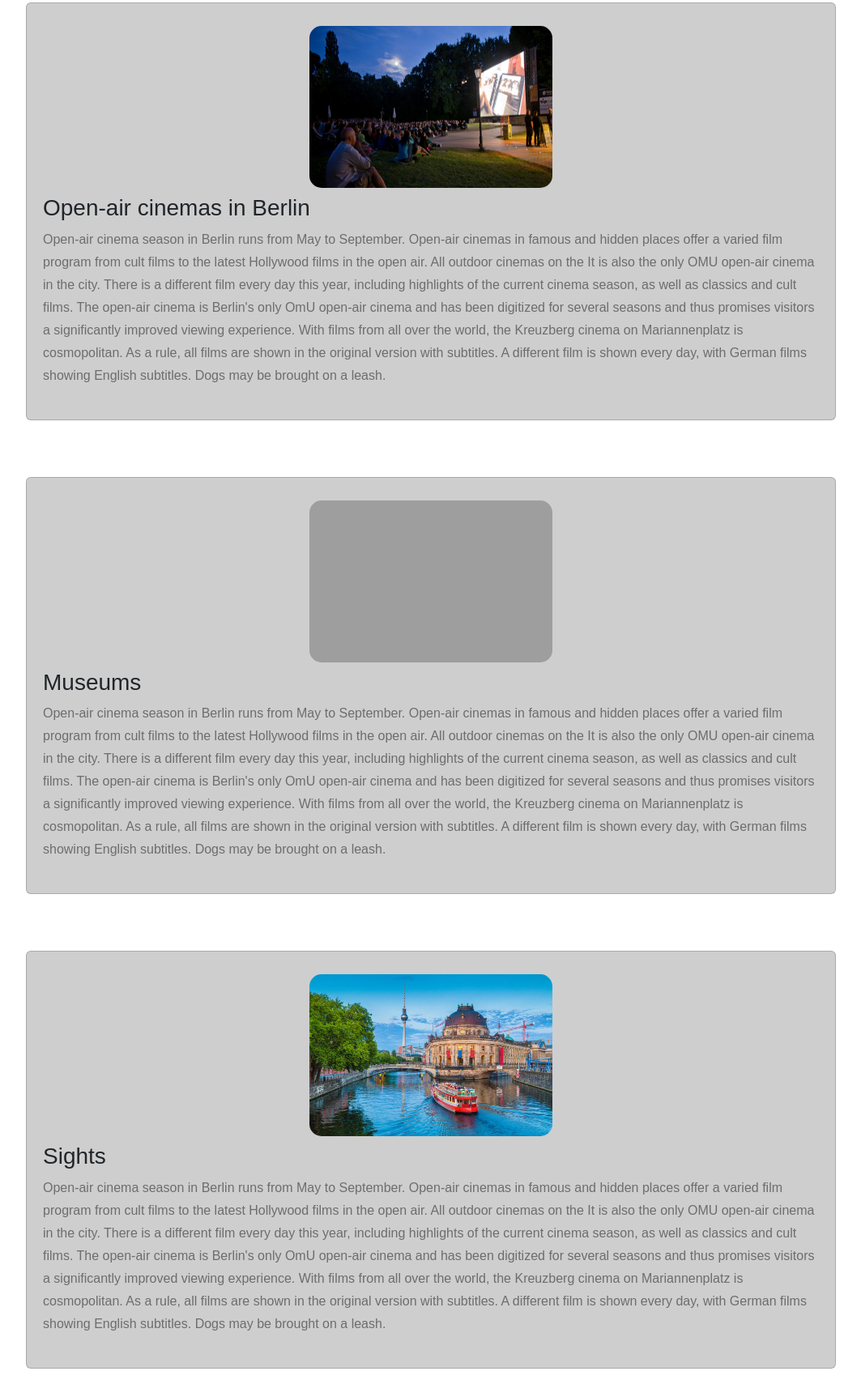
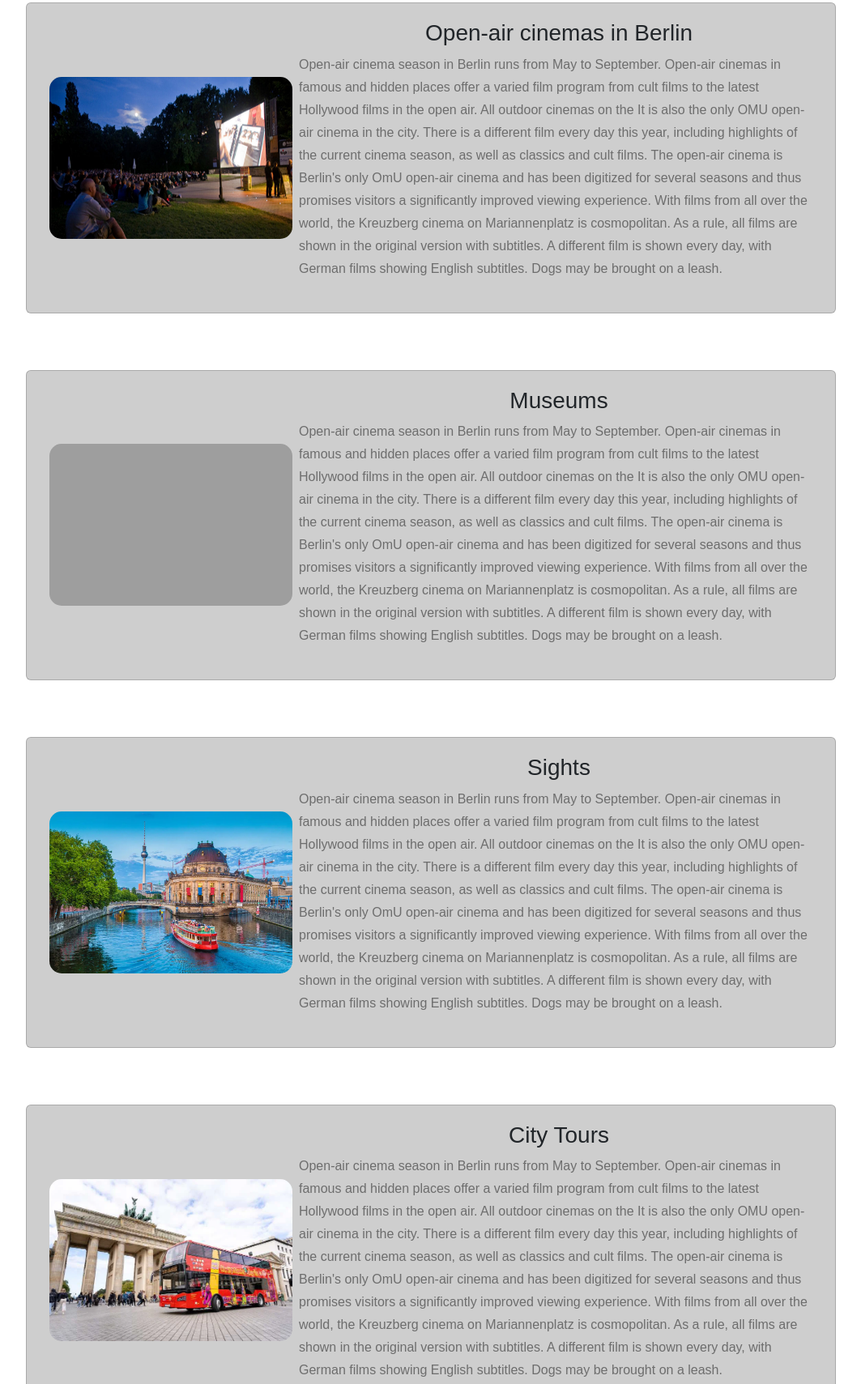
Before and after one commit to SolangeAndraca/Andraca, a plain HTML site: page pages/tourism.html in a window 1280 px wide. Shown: the part 303-2012 px from the top of the page at 81% size, without its empty margins (108-1171 px from the left). Drawn offline with nearby package versions, Linux system fonts and the light colour scheme; grey boxes are pictures that could not be loaded.

Commit message:
arregle tourism, agregue css

```diff
--- a/css/style.css
+++ b/css/style.css
@@ -86,9 +86,11 @@ a{
         border-radius: 15 px;
         padding: 20px;
         display: flex;
-        align-items: center;
+        flex-direction: row;
+        align-items:center;
         position: relative;
         margin-bottom: 50px;
+
     }
 
     .card__thumbnail {
@@ -98,9 +100,11 @@ a{
         border-radius: 10px;
         overflow: hidden;
         display: inline-block;
+
     }
 
-    .card__img{
+    .card__img {
+
         width: 300px;
         height: 200px;
         border-radius: 15px;
@@ -120,6 +124,12 @@ a{
         line-height: 28px;
         color:#6d6d6d;
         margin-bottom: 20px;
+    }
+
+
+    .card__title{
+        display:flex;
+        justify-content:center;
     }
 
     /* ¡¡¡¡¡ ACA TERMINA EL CSS DE  TOURISM!!!!!!! */
--- a/pages/tourism.html
+++ b/pages/tourism.html
@@ -38,7 +38,7 @@
           </a>
 
           <div class="card__textos">
-            <h3>Open-air cinemas in Berlin</h3>
+            <h3 class="card__title">Open-air cinemas in Berlin</h3>
 
             <p class="card__extracto">
               Open-air cinema season in Berlin runs from May to September. Open-air cinemas in famous and hidden places offer a varied film program from cult films to the latest Hollywood films in the open air. All outdoor cinemas on the
@@ -62,7 +62,7 @@
           </a>
 
           <div class="card__textos">
-            <h3>Museums</h3>
+            <h3 class="card__title">Museums</h3>
 
             <p class="card__extracto">
               Open-air cinema season in Berlin runs from May to September. Open-air cinemas in famous and hidden places offer a varied film program from cult films to the latest Hollywood films in the open air. All outdoor cinemas on the
@@ -86,7 +86,7 @@
           </a>
 
           <div class="card__textos">
-            <h3>Sights</h3>
+            <h3 class="card__title">Sights</h3>
 
             <p class="card__extracto">
               Open-air cinema season in Berlin runs from May to September. Open-air cinemas in famous and hidden places offer a varied film program from cult films to the latest Hollywood films in the open air. All outdoor cinemas on the
@@ -111,7 +111,7 @@
           </a>
 
           <div class="card__textos">
-            <h3>City Tours</h3>
+            <h3 class="card__title">City Tours</h3>
 
             <p class="card__extracto">
               Open-air cinema season in Berlin runs from May to September. Open-air cinemas in famous and hidden places offer a varied film program from cult films to the latest Hollywood films in the open air. All outdoor cinemas on the
@@ -134,7 +134,7 @@
           </a>
 
           <div class="card__textos">
-            <h3>Events this Month</h3>
+            <h3 class="card__title">Events this Month</h3>
 
             <p class="card__extracto">
               Open-air cinema season in Berlin runs from May to September. Open-air cinemas in famous and hidden places offer a varied film program from cult films to the latest Hollywood films in the open air. All outdoor cinemas on the
@@ -158,7 +158,7 @@
           </a>
 
           <div class="card__textos">
-            <h3>Flea Markets</h3>
+            <h3 class="card__title"> Flea Markets</h3>
 
             <p class="card__extracto">
               Open-air cinema season in Berlin runs from May to September. Open-air cinemas in famous and hidden places offer a varied film program from cult films to the latest Hollywood films in the open air. All outdoor cinemas on the
@@ -183,7 +183,7 @@
           </a>
 
           <div class="card__textos">
-            <h3>Parks</h3>
+            <h3 class="card__title"> Parks</h3>
 
             <p class="card__extracto">
               Open-air cinema season in Berlin runs from May to September. Open-air cinemas in famous and hidden places offer a varied film program from cult films to the latest Hollywood films in the open air. All outdoor cinemas on the
```
Also changed, not shown: pages/living.html (+1 -2 lines).
